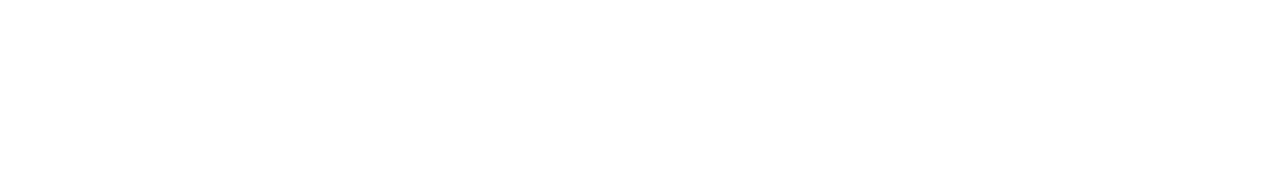
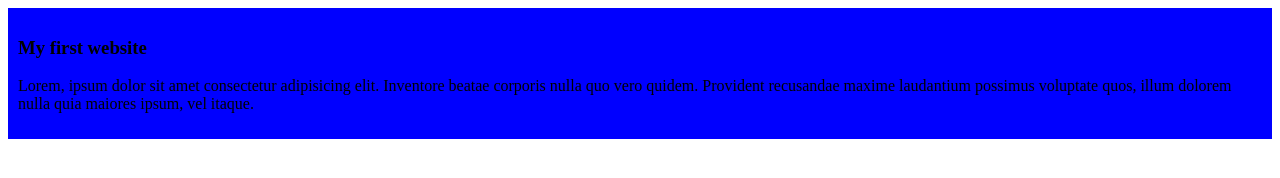
Before and after one commit to MehediHasanRafi00/my-first-github-repo, a plain HTML site: page index.html in a window 1280 px wide. Drawn offline with Linux system fonts and the light colour scheme.

Commit message:
added some blog

```diff
--- a/index.html
+++ b/index.html
@@ -3,9 +3,15 @@
 <head>
     <meta charset="UTF-8">
     <meta name="viewport" content="width=device-width, initial-scale=1.0">
+    <link rel="stylesheet" href="/styles/style.css">
     <title>Document</title>
 </head>
 <body>
-
+    <div>
+        <h3>
+            My first website
+        </h3>
+        <p>Lorem, ipsum dolor sit amet consectetur adipisicing elit. Inventore beatae corporis nulla quo vero quidem. Provident recusandae maxime laudantium possimus voluptate quos, illum dolorem nulla quia maiores ipsum, vel itaque.</p>
+    </div>
 </body>
 </html>
--- /dev/null
+++ b/styles/style.css
@@ -0,0 +1,5 @@
+div
+{
+    background-color: blue;
+    padding: 10px;
+}
```
